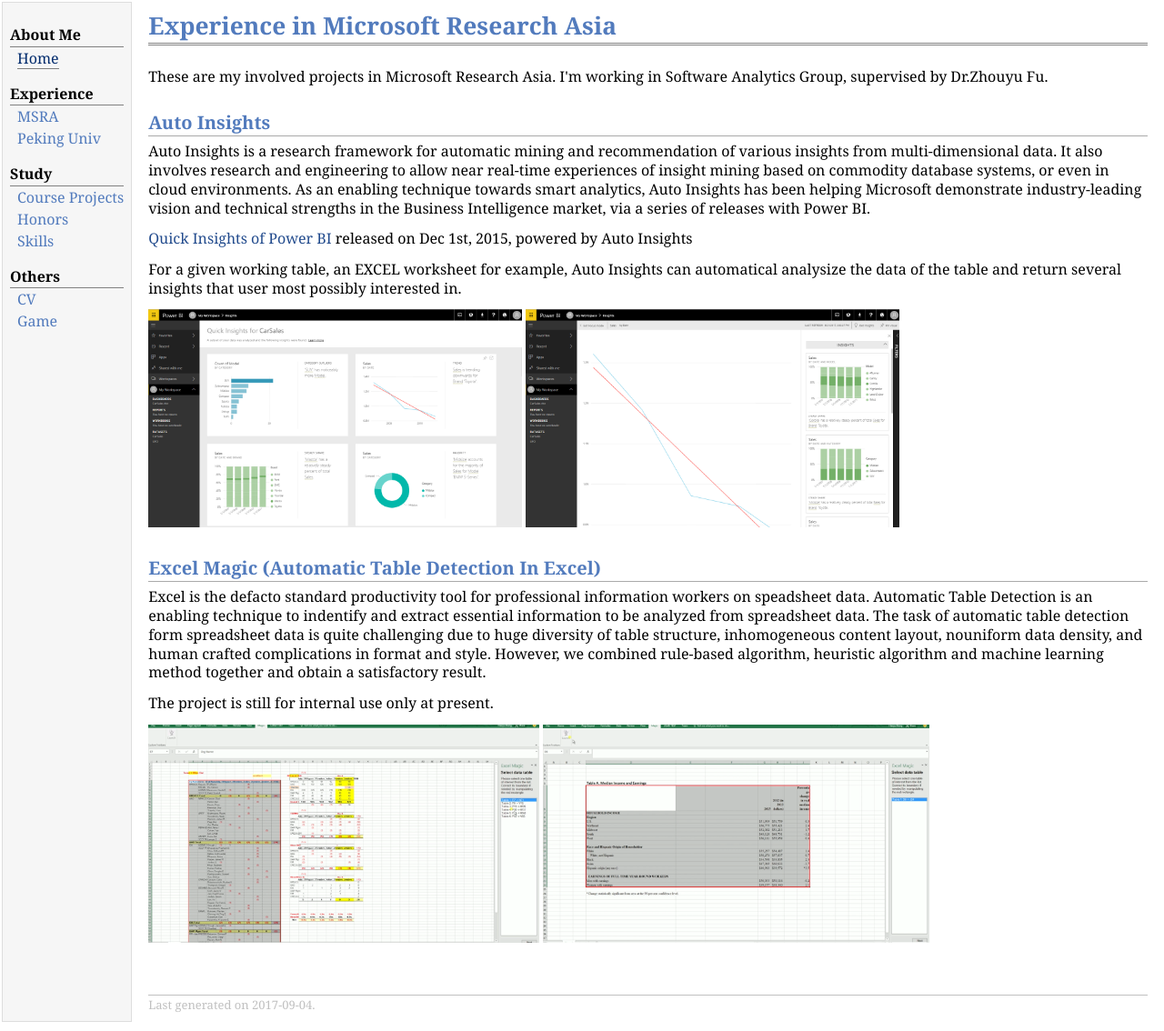
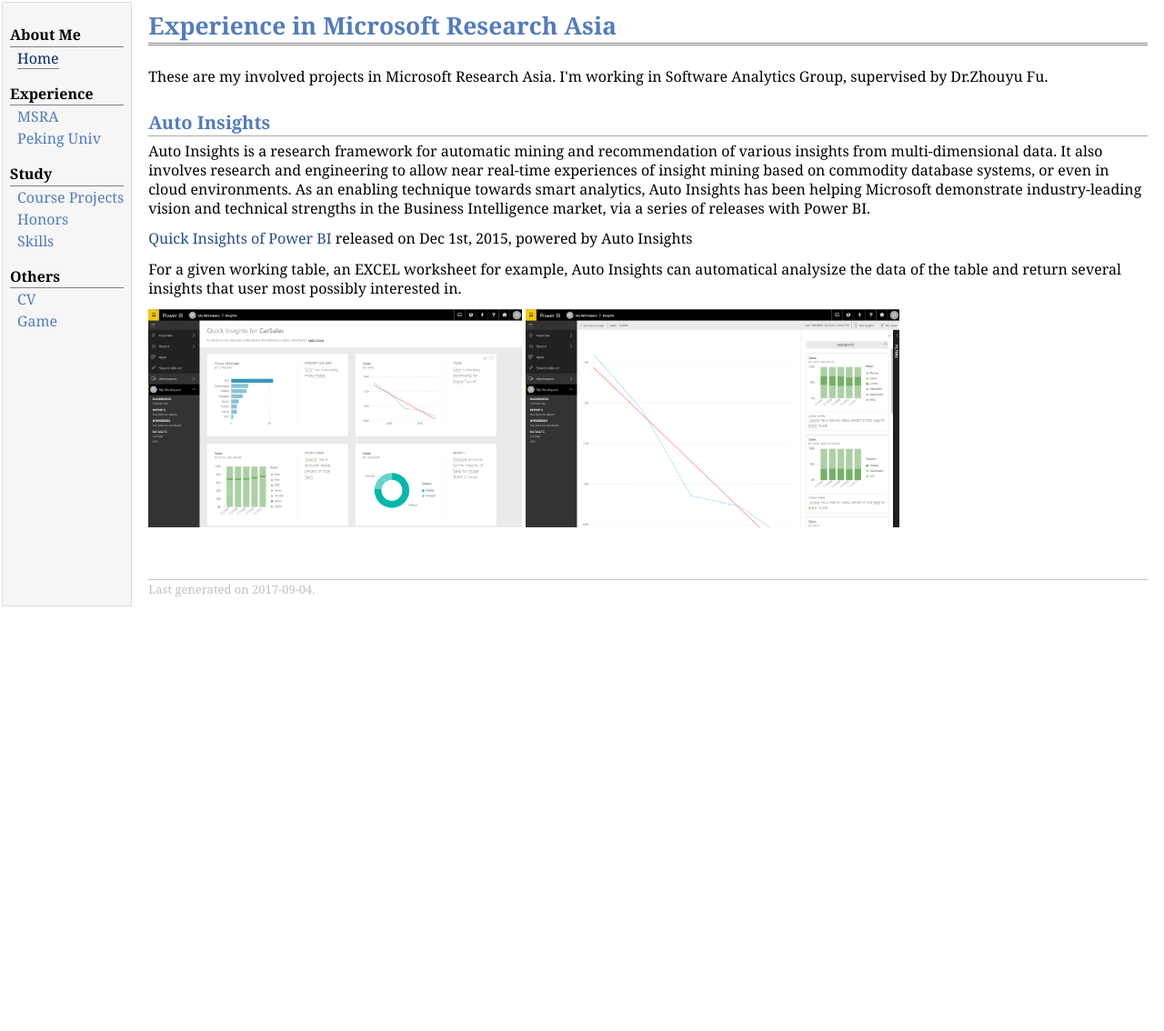
Before and after one commit to Zihua-Liu/Zihua-Liu.github.io, a Jekyll site: the page msra.html, which Jekyll copies as it is, in a window 1280 px wide. Shown: the whole page at 91% size. Built offline with Jekyll 4.4.1, drawn with Linux system fonts in a browser that asks for light colours; after the commit the page ends 900 px from its top, so only the background shows below that.

Commit message:
Update msra.html

```diff
--- a/msra.html
+++ b/msra.html
@@ -35,11 +35,6 @@
 <p>For a given working table, an EXCEL worksheet for example, Auto Insights can automatical analysize the data of the table and return several insights that user most possibly interested in. </p>
 <img src="static/quickinsight.png" height="240px">
 <img src="static/quickinsight2.png" height="240px">
-<h2>Excel Magic (Automatic Table Detection In Excel)</h2>
-<p>Excel is the defacto standard productivity tool for professional information workers on speadsheet data. Automatic Table Detection is an enabling technique to indentify and extract essential information to be analyzed from spreadsheet data. The task of automatic table detection form spreadsheet data is quite challenging due to huge diversity of table structure, inhomogeneous content layout, nouniform data density, and human crafted complications in format and style. However, we combined rule-based algorithm, heuristic algorithm and machine learning method together and obtain a satisfactory result.</p>
-<p>The project is still for internal use only at present.</p>
-<img src="static/excelmagic2.png" height="240px">
-<img src="static/excelmagic3.png" height="240px">
 
 <div id="footer">
 <div id="footer-text">
```
